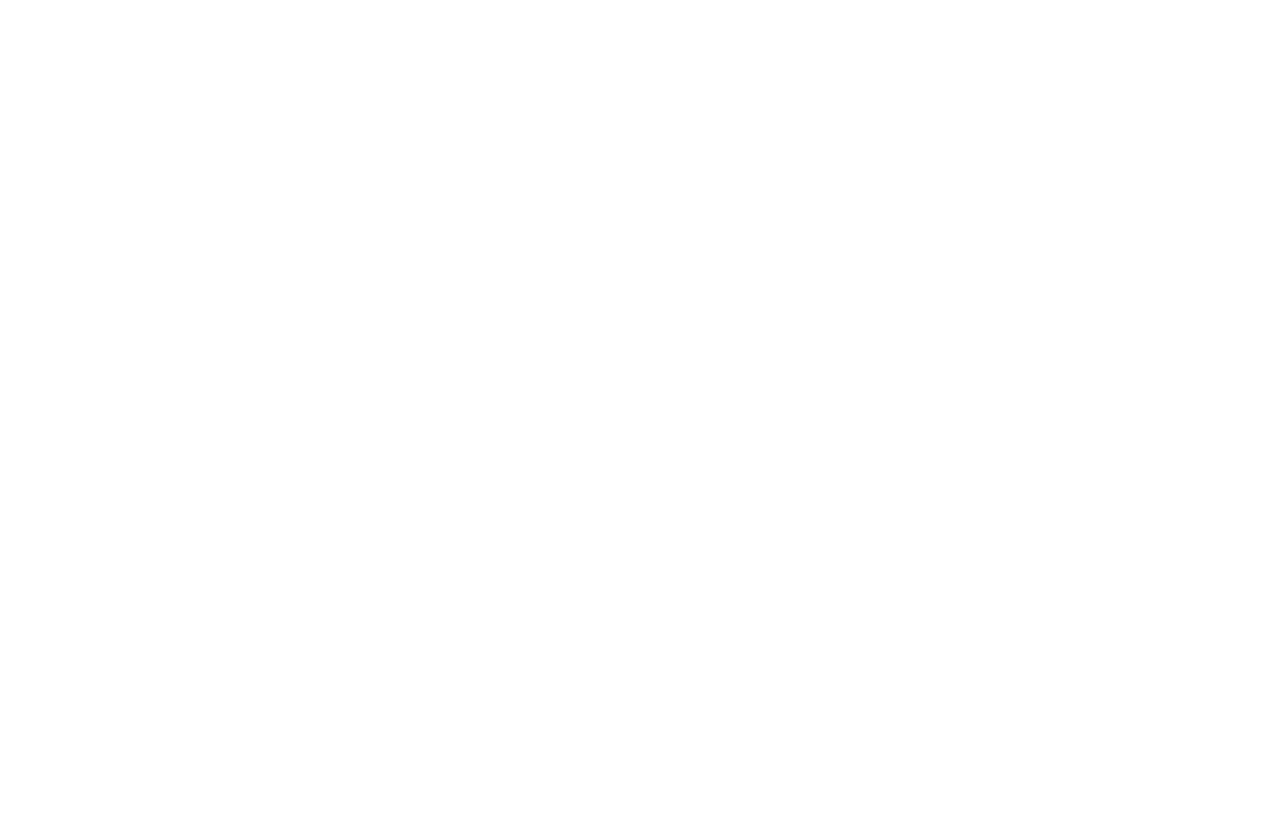
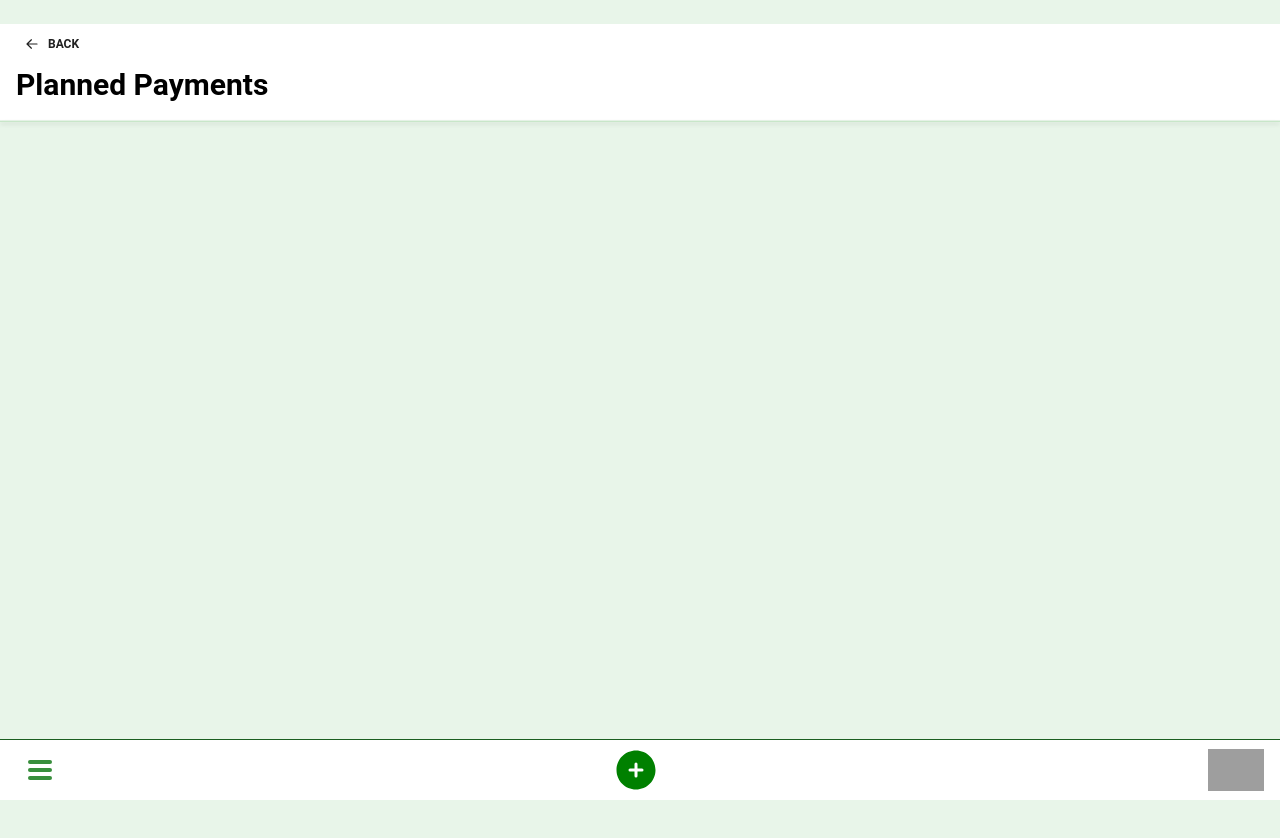
Before and after one commit to nikolaPantelic98/spendwisepro, a React (Create React App) app in the folder spendwisepro-web/spendwisepro-frontend/spendwisepro-client-ui/: page /planned_payments in a window 1280 px wide. Before the commit this address had no page. Shown: the top 838 px of the page. Before the commit the page ends 800 px from the top, so only its background shows below. Built offline with nearby package versions, Linux system fonts and the light colour scheme; grey boxes are pictures that could not be loaded.

Commit message:
Planned payments page with header created

```diff
--- a/spendwisepro-web/spendwisepro-frontend/spendwisepro-client-ui/src/components/common/Sidebar.js
+++ b/spendwisepro-web/spendwisepro-frontend/spendwisepro-client-ui/src/components/common/Sidebar.js
@@ -119,7 +119,7 @@
                                 <ListItem className="focus:bg-green-50 hover:bg-green-50">
                                     <ListItemPrefix>
                                         <ChevronRightIcon strokeWidth={3} className="h-3 w-5" />
-                                    </ListItemPrefix>
+                                    </ListItemPrefix>A
                                     Expenses
                                 </ListItem>
                             </Link>
@@ -139,12 +139,14 @@
                                     Goals
                                 </ListItem>
                             </Link>
+                            <Link to="/planned_payments" onClick={scrollToTop}>
                                 <ListItem className="focus:bg-green-50 hover:bg-green-50">
                                     <ListItemPrefix>
                                         <ChevronRightIcon strokeWidth={3} className="h-3 w-5" />
                                     </ListItemPrefix>
                                     Planned Payments
                                 </ListItem>
+                            </Link>
                         </List>
                     </AccordionBody>
 
--- a/spendwisepro-web/spendwisepro-frontend/spendwisepro-client-ui/src/components/home/PlannedPaymentsCard.js
+++ b/spendwisepro-web/spendwisepro-frontend/spendwisepro-client-ui/src/components/home/PlannedPaymentsCard.js
@@ -9,17 +9,22 @@
 import {Link} from "react-router-dom";
 
 export default function PlannedPaymentsCard() {
+
+    function scrollToTop() {
+        window.scrollTo(0, 0);
+    }
+
     return (
         <Card className="w-full shadow-lg">
             <CardBody>
                 <Typography variant="h5" color="blue-gray" className="mb-4 flex items-center justify-between">
                     Planned Payments
-                    <Button size="sm" variant="text" className="flex gap-2">
-                        <a>
+                    <Link to="/planned_payments" onClick={scrollToTop}>
+                        <Button size="sm" variant="text" className="flex gap-2">
                             View All
-                        </a>
-                        <ArrowLongRightIcon strokeWidth={2} className="w-4 h-4" />
-                    </Button>
+                            <ArrowLongRightIcon strokeWidth={2} className="w-4 h-4" />
+                        </Button>
+                    </Link>
                 </Typography>
                 <hr className="my-2 border-blue-gray-50" />
 
--- /dev/null
+++ b/spendwisepro-web/spendwisepro-frontend/spendwisepro-client-ui/src/components/planned-payments/PlannedPaymentsHeader.js
@@ -0,0 +1,33 @@
+import React from 'react';
+import {Button, Typography} from "@material-tailwind/react";
+import {ArrowLeftIcon} from "@heroicons/react/20/solid";
+import { useNavigate } from 'react-router-dom';
+
+const PlannedPaymentsHeader = () => {
+
+    const navigate = useNavigate();
+
+    const handleGoBack = () => {
+        navigate(-1); // Redirects the user back to the previous page they came from
+    };
+
+    return (
+        <div className="h-24 flex flex-col">
+            <div>
+                <Button variant="text" className="flex gap-2" onClick={handleGoBack}>
+                    <ArrowLeftIcon strokeWidth={2} className="w-4 h-4" />
+                    Back
+                </Button>
+            </div>
+
+            <div>
+                <Typography variant="h3" color="black" className="mb-2 mx-4">
+                    Planned Payments
+                </Typography>
+            </div>
+            <hr className="my-2 border-green-100" style={{ boxShadow: "0px 2px 4px rgba(0, 0, 0, 0.2)" }} />
+        </div>
+    );
+};
+
+export default PlannedPaymentsHeader;
--- a/spendwisepro-web/spendwisepro-frontend/spendwisepro-client-ui/src/pages/App.js
+++ b/spendwisepro-web/spendwisepro-frontend/spendwisepro-client-ui/src/pages/App.js
@@ -15,6 +15,7 @@
 import RecordsPage from "./record/RecordsPage";
 import ExpensesPage from "./expenses/ExpensesPage";
 import ExpensesRecordsMonthlyPage from "./expenses/ExpensesRecordsMonthlyPage";
+import PlannedPaymentsPage from "./planned-payments/PlannedPaymentsPage";
 
 function App() {
 
@@ -45,6 +46,8 @@
 
                     <Route path="/expenses" element={<ExpensesPage />}></Route>
                     <Route path="/expenses/month/bills" element={<ExpensesRecordsMonthlyPage />}></Route>
+
+                    <Route path="/planned_payments" element={<PlannedPaymentsPage />}></Route>
                 </Routes>
             </BrowserRouter>
         </>
--- /dev/null
+++ b/spendwisepro-web/spendwisepro-frontend/spendwisepro-client-ui/src/pages/planned-payments/PlannedPaymentsPage.js
@@ -0,0 +1,40 @@
+import React, { useState } from 'react';
+import Menu from '../../components/common/Menu';
+import PageWidthLayout from "../../components/common/PageWidthLayout";
+import PlannedPaymentsHeader from "../../components/planned-payments/PlannedPaymentsHeader";
+
+function PlannedPaymentsPage() {
+    const [sidebarOpen, setSidebarOpen] = useState(false);
+
+    const toggleSidebar = (isOpen) => {
+        setSidebarOpen(isOpen);
+    };
+
+    return (
+        <>
+            <div className="overflow-hidden">
+                <Menu sidebarOpen={sidebarOpen} toggleSidebar={toggleSidebar} />
+
+                <div className="h-6 bg-green-50"></div>
+
+                <div>
+                    <PlannedPaymentsHeader />
+                </div>
+
+                <div className="flex justify-center min-h-screen bg-green-50">
+                    <div className="mt-2">
+                        <div className="mx-6">
+                            {/*content*/}
+                        </div>
+
+                        <div><PageWidthLayout/></div>
+                    </div>
+                </div>
+
+            </div>
+
+        </>
+    );
+}
+
+export default PlannedPaymentsPage;
```
Lines whose indentation alone changed are shown as unchanged.
